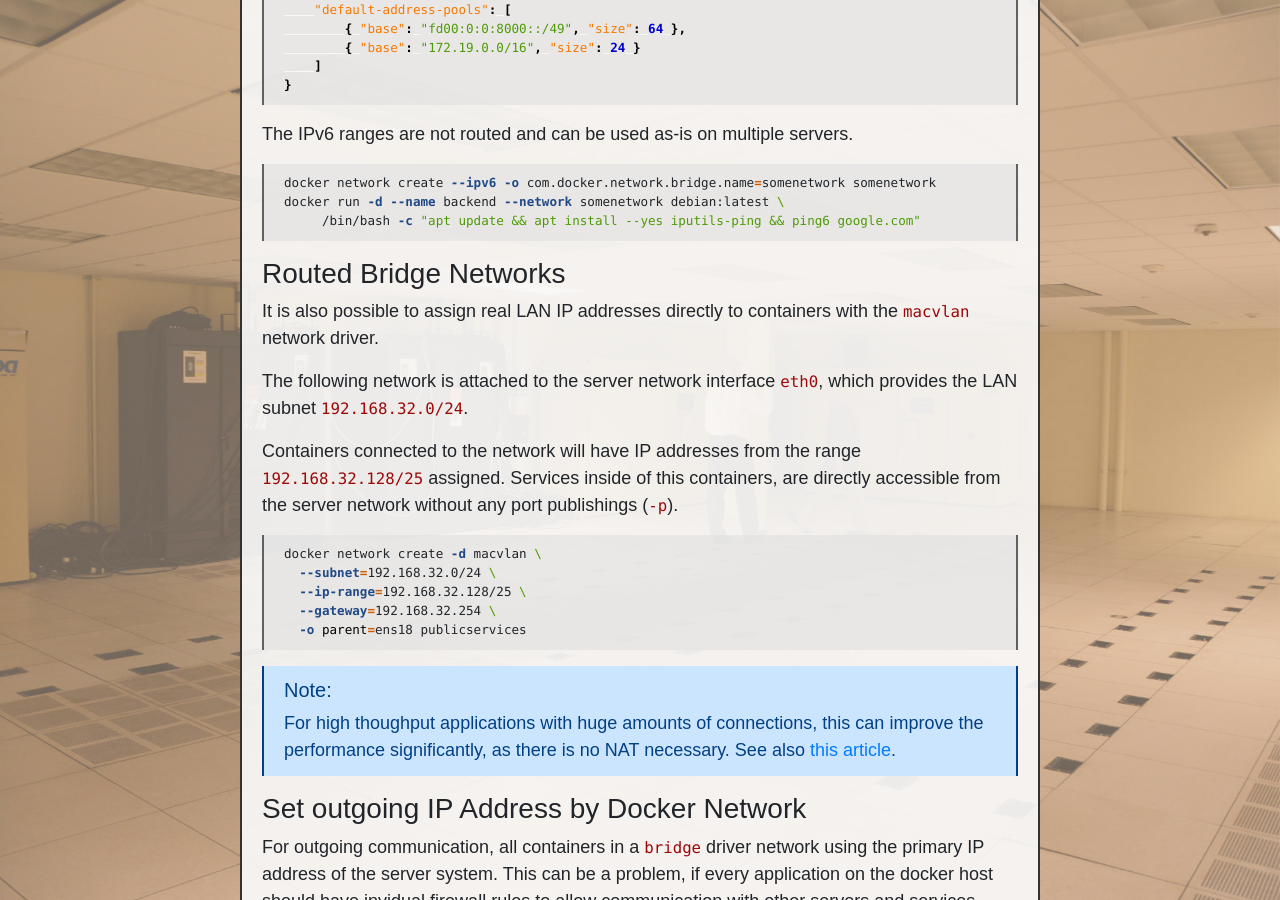
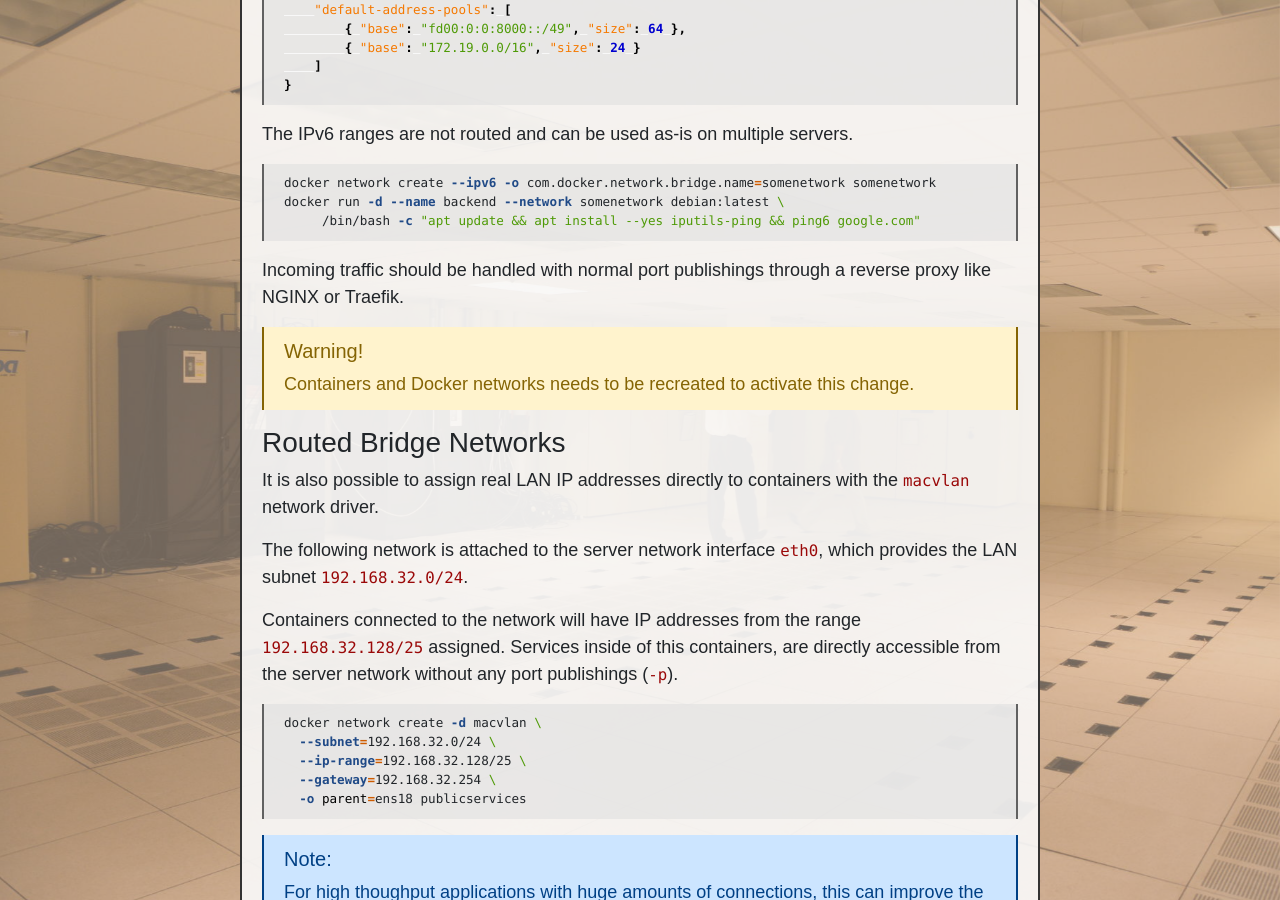
Before and after one commit to perryflynn/serverless.industries, a Jekyll site: the page built from src/_posts/guides/2023-12-16-advanced-docker-setup.md, in a window 1280 px wide and 900 px high, scrolled down 7063 px. Built offline with Jekyll 4.4.1, drawn with Linux system fonts in a browser that asks for light colours; the table of contents is made by our own code.

Commit message:
more ula docker

````diff
--- a/src/_posts/guides/2023-12-16-advanced-docker-setup.md
+++ b/src/_posts/guides/2023-12-16-advanced-docker-setup.md
@@ -325,6 +325,11 @@ docker run -d --name backend --network somenetwork debian:latest \
      /bin/bash -c "apt update && apt install --yes iputils-ping && ping6 google.com"
 ```
 
+Incoming traffic should be handled with normal port publishings through a reverse proxy like
+NGINX or Traefik.
+
+{% include box.html type='warning' message='Containers and Docker networks needs to be recreated to activate this change.' %}
+
 ### Routed Bridge Networks
 
 It is also possible to assign real LAN IP addresses directly to containers with the `macvlan` network driver.
````
